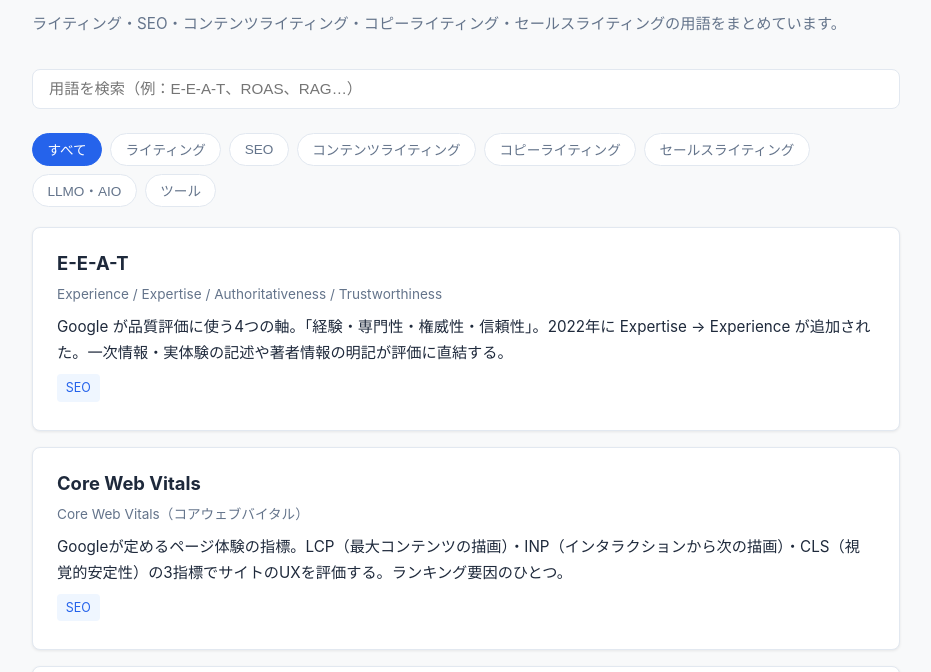
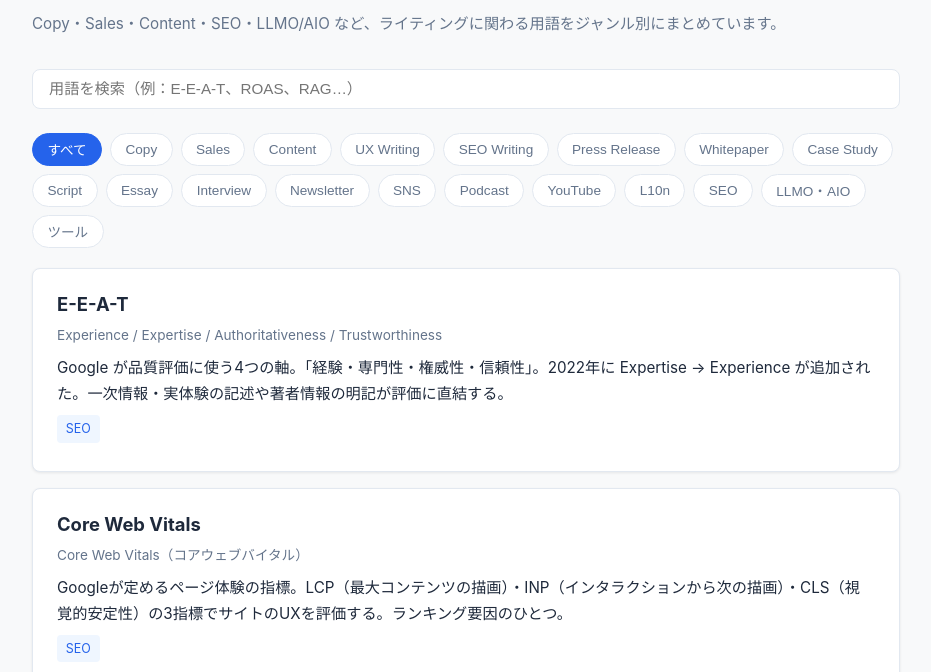
Before and after one commit to azuna-ignite/AI-, a website: page glossary.html in a window 1280 px wide. Shown: the part 128-800 px from the top of the page, without its empty margins (174-1105 px from the left). Drawn offline with Linux system fonts and the light colour scheme.

Commit message:
feat: 用語集カテゴリを16種類のライティングジャンルに更新

```diff
--- a/glossary.html
+++ b/glossary.html
@@ -23,7 +23,7 @@
 
 <main>
   <h1 class="page-title">用語集</h1>
-  <p class="page-subtitle">ライティング・SEO・コンテンツライティング・コピーライティング・セールスライティングの用語をまとめています。</p>
+  <p class="page-subtitle">Copy・Sales・Content・SEO・LLMO/AIO など、ライティングに関わる用語をジャンル別にまとめています。</p>
 
   <div class="search-wrap">
     <input type="search" class="search-input" id="searchInput" placeholder="用語を検索（例：E-E-A-T、ROAS、RAG…）">
@@ -31,11 +31,23 @@
 
   <div class="filter-wrap" id="filterWrap">
     <button class="filter-btn active" data-cat="all">すべて</button>
-    <button class="filter-btn" data-cat="ライティング">ライティング</button>
+    <button class="filter-btn" data-cat="Copy">Copy</button>
+    <button class="filter-btn" data-cat="Sales">Sales</button>
+    <button class="filter-btn" data-cat="Content">Content</button>
+    <button class="filter-btn" data-cat="UX Writing">UX Writing</button>
+    <button class="filter-btn" data-cat="SEO Writing">SEO Writing</button>
+    <button class="filter-btn" data-cat="Press Release">Press Release</button>
+    <button class="filter-btn" data-cat="Whitepaper">Whitepaper</button>
+    <button class="filter-btn" data-cat="Case Study">Case Study</button>
+    <button class="filter-btn" data-cat="Script">Script</button>
+    <button class="filter-btn" data-cat="Essay">Essay</button>
+    <button class="filter-btn" data-cat="Interview">Interview</button>
+    <button class="filter-btn" data-cat="Newsletter">Newsletter</button>
+    <button class="filter-btn" data-cat="SNS">SNS</button>
+    <button class="filter-btn" data-cat="Podcast">Podcast</button>
+    <button class="filter-btn" data-cat="YouTube">YouTube</button>
+    <button class="filter-btn" data-cat="L10n">L10n</button>
     <button class="filter-btn" data-cat="SEO">SEO</button>
-    <button class="filter-btn" data-cat="コンテンツライティング">コンテンツライティング</button>
-    <button class="filter-btn" data-cat="コピーライティング">コピーライティング</button>
-    <button class="filter-btn" data-cat="セールスライティング">セールスライティング</button>
     <button class="filter-btn" data-cat="LLMO・AIO">LLMO・AIO</button>
     <button class="filter-btn" data-cat="ツール">ツール</button>
   </div>
@@ -147,101 +159,101 @@
     </div>
 
     <!-- ===== コピーライティング / コンテンツライティング / セールスライティング ===== -->
-    <div class="card" data-category="セールスライティング">
+    <div class="card" data-category="Sales">
       <div class="card-term">CAC</div>
       <div class="card-en">Customer Acquisition Cost（顧客獲得コスト）</div>
-      <div class="card-body">新規顧客1人を獲得するためにかかった平均コスト。マーケティング費用 ÷ 新規顧客数で算出。LTV とセットで見て、LTV &gt; CAC であれば事業として健全と判断できる。<br><span class="tag" style="margin-top:.5rem;">セールスライティング</span></div>
+      <div class="card-body">新規顧客1人を獲得するためにかかった平均コスト。マーケティング費用 ÷ 新規顧客数で算出。LTV とセットで見て、LTV &gt; CAC であれば事業として健全と判断できる。<br><span class="tag" style="margin-top:.5rem;">Sales</span></div>
     </div>
 
-    <div class="card" data-category="セールスライティング">
+    <div class="card" data-category="Sales">
       <div class="card-term">Churn Rate（解約率）</div>
       <div class="card-en">Churn Rate</div>
-      <div class="card-body">一定期間内に既存顧客・ユーザーが離脱した割合。SaaS ビジネスでは月次 Churn Rate が重要指標。低いほど顧客維持ができている証拠。<br><span class="tag" style="margin-top:.5rem;">セールスライティング</span></div>
+      <div class="card-body">一定期間内に既存顧客・ユーザーが離脱した割合。SaaS ビジネスでは月次 Churn Rate が重要指標。低いほど顧客維持ができている証拠。<br><span class="tag" style="margin-top:.5rem;">Sales</span></div>
     </div>
 
-    <div class="card" data-category="コピーライティング">
+    <div class="card" data-category="Copy">
       <div class="card-term">Conversion Rate（CVR）</div>
       <div class="card-en">Conversion Rate（コンバージョン率）</div>
-      <div class="card-body">訪問者のうち、目標アクション（購入・登録・問い合わせなど）を実行した割合。コンバージョン数 ÷ 訪問者数 × 100 で算出。LP 改善の主要指標。<br><span class="tag" style="margin-top:.5rem;">コピーライティング</span></div>
+      <div class="card-body">訪問者のうち、目標アクション（購入・登録・問い合わせなど）を実行した割合。コンバージョン数 ÷ 訪問者数 × 100 で算出。LP 改善の主要指標。<br><span class="tag" style="margin-top:.5rem;">Copy</span></div>
     </div>
 
-    <div class="card" data-category="コピーライティング">
+    <div class="card" data-category="Copy">
       <div class="card-term">CTR</div>
       <div class="card-en">Click-Through Rate（クリック率）</div>
-      <div class="card-body">広告や検索結果が表示された回数のうち、クリックされた割合。クリック数 ÷ インプレッション数 × 100。広告クリエイティブや検索タイトルの効果を測る指標。<br><span class="tag" style="margin-top:.5rem;">コピーライティング</span></div>
+      <div class="card-body">広告や検索結果が表示された回数のうち、クリックされた割合。クリック数 ÷ インプレッション数 × 100。広告クリエイティブや検索タイトルの効果を測る指標。<br><span class="tag" style="margin-top:.5rem;">Copy</span></div>
     </div>
 
-    <div class="card" data-category="セールスライティング">
+    <div class="card" data-category="Sales">
       <div class="card-term">LTV</div>
       <div class="card-en">Lifetime Value（顧客生涯価値）</div>
-      <div class="card-body">1人の顧客が取引期間中にもたらす総収益の予測値。LTV = 平均購入単価 × 購入頻度 × 顧客継続期間。CAC と比較して施策の収益性を評価する。<br><span class="tag" style="margin-top:.5rem;">セールスライティング</span></div>
+      <div class="card-body">1人の顧客が取引期間中にもたらす総収益の予測値。LTV = 平均購入単価 × 購入頻度 × 顧客継続期間。CAC と比較して施策の収益性を評価する。<br><span class="tag" style="margin-top:.5rem;">Sales</span></div>
     </div>
 
-    <div class="card" data-category="セールスライティング">
+    <div class="card" data-category="Sales">
       <div class="card-term">MQL / SQL</div>
       <div class="card-en">Marketing Qualified Lead / Sales Qualified Lead</div>
-      <div class="card-body">MQL はマーケティング部門が「営業に渡せる」と判断したリード。SQL は営業が商談化できると判断したリード。BANT（予算・権限・ニーズ・タイミング）で MQL から SQL に昇格させる。<br><span class="tag" style="margin-top:.5rem;">セールスライティング</span></div>
+      <div class="card-body">MQL はマーケティング部門が「営業に渡せる」と判断したリード。SQL は営業が商談化できると判断したリード。BANT（予算・権限・ニーズ・タイミング）で MQL から SQL に昇格させる。<br><span class="tag" style="margin-top:.5rem;">Sales</span></div>
     </div>
 
-    <div class="card" data-category="コピーライティング">
+    <div class="card" data-category="Copy">
       <div class="card-term">ROAS</div>
       <div class="card-en">Return on Ad Spend（広告費用対効果）</div>
-      <div class="card-body">広告費1円あたりの売上を示す指標。売上 ÷ 広告費 × 100（%）で算出。ROI と異なり原価等を含まない純粋な売上ベースの効率指標。<br><span class="tag" style="margin-top:.5rem;">コピーライティング</span></div>
+      <div class="card-body">広告費1円あたりの売上を示す指標。売上 ÷ 広告費 × 100（%）で算出。ROI と異なり原価等を含まない純粋な売上ベースの効率指標。<br><span class="tag" style="margin-top:.5rem;">Copy</span></div>
     </div>
 
-    <div class="card" data-category="コンテンツライティング">
+    <div class="card" data-category="Content">
       <div class="card-term">TOFU / MOFU / BOFU</div>
       <div class="card-en">Top / Middle / Bottom of the Funnel</div>
-      <div class="card-body">マーケティングファネルの3段階。TOFU（認知）は幅広い層への教育コンテンツ、MOFU（検討）は比較・事例コンテンツ、BOFU（購買）はデモ・価格ページなど。段階に応じてコンテンツ形式と CTA を変える。<br><span class="tag" style="margin-top:.5rem;">コンテンツライティング</span></div>
+      <div class="card-body">マーケティングファネルの3段階。TOFU（認知）は幅広い層への教育コンテンツ、MOFU（検討）は比較・事例コンテンツ、BOFU（購買）はデモ・価格ページなど。段階に応じてコンテンツ形式と CTA を変える。<br><span class="tag" style="margin-top:.5rem;">Content</span></div>
     </div>
 
-    <div class="card" data-category="コンテンツライティング">
+    <div class="card" data-category="Content">
       <div class="card-term">Buyer Persona（バイヤーペルソナ）</div>
       <div class="card-en">Buyer Persona</div>
-      <div class="card-body">理想的な顧客像を半架空の人物として詳細に定義したもの。年齢・役職・課題・情報収集行動などを含む。コンテンツのトーン・テーマ・チャネル選定の基準になる。<br><span class="tag" style="margin-top:.5rem;">コンテンツライティング</span></div>
+      <div class="card-body">理想的な顧客像を半架空の人物として詳細に定義したもの。年齢・役職・課題・情報収集行動などを含む。コンテンツのトーン・テーマ・チャネル選定の基準になる。<br><span class="tag" style="margin-top:.5rem;">Content</span></div>
     </div>
 
-    <div class="card" data-category="コピーライティング">
+    <div class="card" data-category="Copy">
       <div class="card-term">CPC</div>
       <div class="card-en">Cost Per Click（クリック単価）</div>
-      <div class="card-body">広告1クリックあたりのコスト。Google 広告・Meta 広告など PPC（クリック課金型）広告の主要指標。競合が多いキーワードほど CPC が上昇する傾向がある。<br><span class="tag" style="margin-top:.5rem;">コピーライティング</span></div>
+      <div class="card-body">広告1クリックあたりのコスト。Google 広告・Meta 広告など PPC（クリック課金型）広告の主要指標。競合が多いキーワードほど CPC が上昇する傾向がある。<br><span class="tag" style="margin-top:.5rem;">Copy</span></div>
     </div>
 
-    <div class="card" data-category="コピーライティング">
+    <div class="card" data-category="Copy">
       <div class="card-term">USP</div>
       <div class="card-en">Unique Selling Proposition（独自の強み）</div>
-      <div class="card-body">競合と差別化できる自社独自の価値・提案。コピーライティングや LP 制作において「なぜこの商品・サービスを選ぶのか」を明確にするための基軸になる。<br><span class="tag" style="margin-top:.5rem;">コピーライティング</span></div>
+      <div class="card-body">競合と差別化できる自社独自の価値・提案。コピーライティングや LP 制作において「なぜこの商品・サービスを選ぶのか」を明確にするための基軸になる。<br><span class="tag" style="margin-top:.5rem;">Copy</span></div>
     </div>
 
     <!-- ===== ライティング ===== -->
-    <div class="card" data-category="ライティング">
+    <div class="card" data-category="Copy">
       <div class="card-term">CTA</div>
       <div class="card-en">Call to Action（行動喚起）</div>
-      <div class="card-body">読者に次のアクションを促す文言・ボタン・デザイン要素。「無料で始める」「資料をダウンロード」など動詞＋ベネフィットの形が効果的。配置・色・文言の A/B テストが CV 改善に直結する。<br><span class="tag" style="margin-top:.5rem;">ライティング</span></div>
+      <div class="card-body">読者に次のアクションを促す文言・ボタン・デザイン要素。「無料で始める」「資料をダウンロード」など動詞＋ベネフィットの形が効果的。配置・色・文言の A/B テストが CV 改善に直結する。<br><span class="tag" style="margin-top:.5rem;">Copy</span></div>
     </div>
 
-    <div class="card" data-category="ライティング">
+    <div class="card" data-category="Copy">
       <div class="card-term">Above the Fold</div>
       <div class="card-en">Above the Fold（ファーストビュー）</div>
-      <div class="card-body">スクロールせずに見えるページの最初の表示領域。LP や記事ではこのエリアにキャッチコピー・ベネフィット・CTA を置くことが鉄則。モバイルとデスクトップで見える範囲が異なる点に注意。<br><span class="tag" style="margin-top:.5rem;">ライティング</span></div>
+      <div class="card-body">スクロールせずに見えるページの最初の表示領域。LP や記事ではこのエリアにキャッチコピー・ベネフィット・CTA を置くことが鉄則。モバイルとデスクトップで見える範囲が異なる点に注意。<br><span class="tag" style="margin-top:.5rem;">Copy</span></div>
     </div>
 
-    <div class="card" data-category="ライティング">
+    <div class="card" data-category="Copy">
       <div class="card-term">Headline Formula（見出しの型）</div>
       <div class="card-en">Headline Formula</div>
-      <div class="card-body">クリック率・読了率を高める見出しの定型パターン。代表例：数字（「5つの方法」）・How To（「〜する方法」）・Question（「〜していませんか？」）・List（「〜完全ガイド」）。英語圏でも同じ型が効果的に機能する。<br><span class="tag" style="margin-top:.5rem;">ライティング</span></div>
+      <div class="card-body">クリック率・読了率を高める見出しの定型パターン。代表例：数字（「5つの方法」）・How To（「〜する方法」）・Question（「〜していませんか？」）・List（「〜完全ガイド」）。英語圏でも同じ型が効果的に機能する。<br><span class="tag" style="margin-top:.5rem;">Copy</span></div>
     </div>
 
-    <div class="card" data-category="ライティング">
+    <div class="card" data-category="Content">
       <div class="card-term">PREP法</div>
       <div class="card-en">PREP（Point / Reason / Example / Point）</div>
-      <div class="card-body">文章の論理構造のフレームワーク。結論→理由→具体例→結論の順で書くことで、読み手に伝わりやすい文章になる。Web 記事・メール・SNS 投稿など幅広い場面で活用できる。<br><span class="tag" style="margin-top:.5rem;">ライティング</span></div>
+      <div class="card-body">文章の論理構造のフレームワーク。結論→理由→具体例→結論の順で書くことで、読み手に伝わりやすい文章になる。Web 記事・メール・SNS 投稿など幅広い場面で活用できる。<br><span class="tag" style="margin-top:.5rem;">Content</span></div>
     </div>
 
-    <div class="card" data-category="ライティング">
+    <div class="card" data-category="Content">
       <div class="card-term">Reading Level（読みやすさ）</div>
       <div class="card-en">Reading Level / Readability</div>
-      <div class="card-body">文章の読みやすさを示す指標。英語では Flesch Reading Ease スコアが使われる。SurferSEO でも計測可能。専門用語の多用・一文の長さ・段落の構成が読みやすさに影響する。ターゲット読者に合わせたレベルで書くことが重要。<br><span class="tag" style="margin-top:.5rem;">ライティング</span><span class="tag" style="margin-top:.5rem;">ツール</span></div>
+      <div class="card-body">文章の読みやすさを示す指標。英語では Flesch Reading Ease スコアが使われる。SurferSEO でも計測可能。専門用語の多用・一文の長さ・段落の構成が読みやすさに影響する。ターゲット読者に合わせたレベルで書くことが重要。<br><span class="tag" style="margin-top:.5rem;">Content</span><span class="tag" style="margin-top:.5rem;">ツール</span></div>
     </div>
 
     <!-- ===== ツール ===== -->
```
